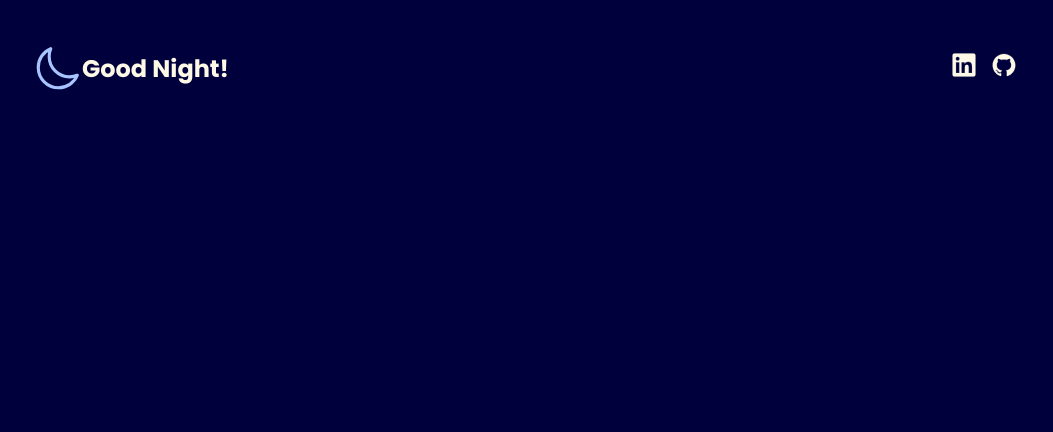
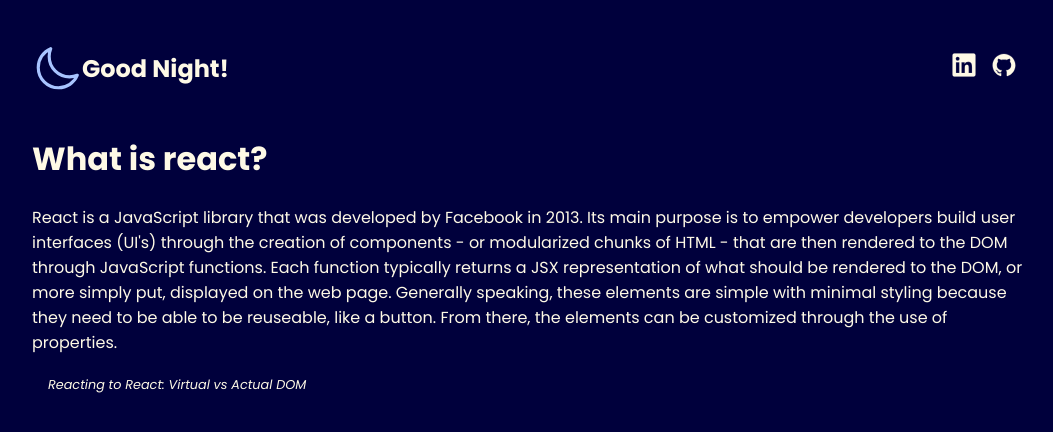
Before and after one commit to michaellgans/atlas-react-and-jsx, a React (Vite) app: page / in a window 1280 px wide. Shown: the top 432 px of the page, without its empty margins (108-1161 px from the left). Built offline with nearby package versions, Linux system fonts and the light colour scheme.

Commit message:
MLG - 1:08 PM - updates the Section Component so that it renders x children

```diff
--- a/src/App.jsx
+++ b/src/App.jsx
@@ -1,9 +1,30 @@
 import { Header } from "./components/Header";
+import { Section } from "./components/Section";
 
 function App() {
   return (
     <div className="app">
       <Header />
+      <Section title="What is react?">
+        <p>
+          React is a JavaScript library that was developed by Facebook in 2013.
+          Its main purpose is to empower developers build user interfaces (UI's)
+          through the creation of components - or modularized chunks of HTML -
+          that are then rendered to the DOM through JavaScript functions.
+          Each function typically returns a JSX representation of what should be
+          rendered to the DOM, or more simply put, displayed on the web page.
+          Generally speaking, these elements are simple with minimal styling
+          because they need to be able to be reuseable, like a button.
+          From there, the elements can be customized through the use of properties.
+        </p>
+        <a
+          href="https://www.linkedin.com/pulse/reacting-react-virtual-vs-actual-dom-michael-l-gans-jpbhc/?trackingId=O6gx1yVdQJiNgXHPY8TJCg%3D%3D"
+          aria-label="Reacting to React Article"
+          target="_blank"
+        >
+          <cite>Reacting to React: Virtual vs Actual DOM</cite>
+        </a>
+      </Section>
     </div>
   );
 }
--- a/src/components/Section.jsx
+++ b/src/components/Section.jsx
@@ -1,20 +1,15 @@
 // Section Component
 
-// Asset Imports
-
-// Script Imports
+import { Children } from "react";
 
 // Returns a Section Component
-export function Section({title}) {
+export function Section({title, children}) {
     return (
         <div className="section">
             <h1>{title}</h1>
-            <p>
-                React is not a language of its own; rather, it is a JavaScript library that was developed by Facebook in 2013. Its main purpose is to empower developers build user interfaces (UI's) through the creation of components - or modularized chunks of HTML - that are then rendered to the DOM through JavaScript functions.
-                Each function typically returns a JSX representation of what should be rendered to the DOM, or more simply put, displayed on the web page. Generally speaking, these elements are simple with minimal styling because they need to be able to be reuseable, like a button. From there, the elements can be customized through the use of properties (React calls them props).
-                An example of this is if I have 14 buttons on my UI instead of manually coding all 14, I can have one "button" function that returns a very general, simple button. I can then use that button where I need, and style it differently when necessary. Less coding, more modularity.
-                This is a unique approach to web development because you often have one HTML document, typically called "index.html", instead of multiple pages that need to be navigated between. React allows you to build a single-page application (SPA) that only updates the DOM when and where a change is needed instead of updating the entire DOM every time any change happens.
-            </p>
+            {Children.map(children, child =>
+                child
+            )}
         </div>
     );
 }
```
